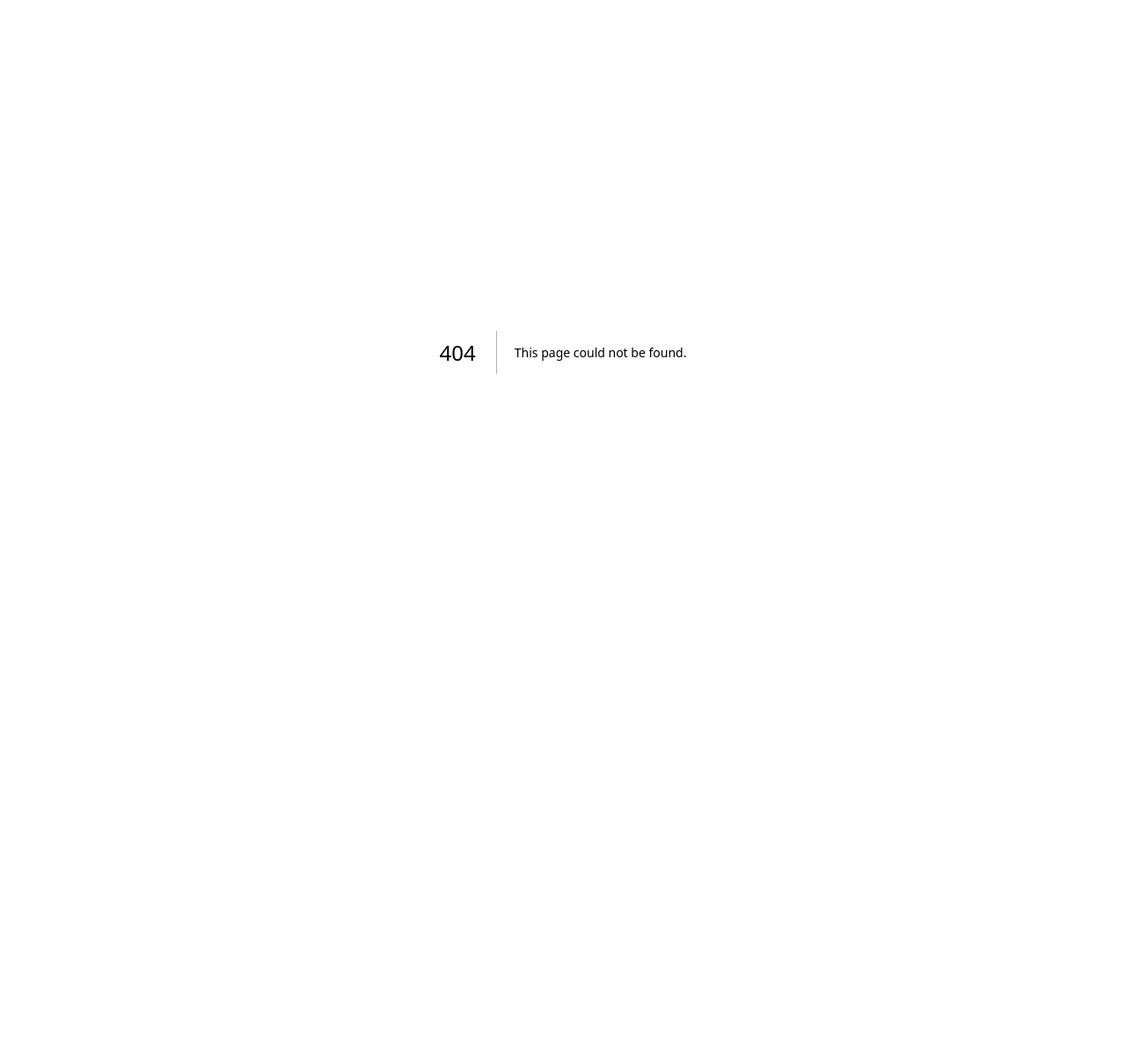
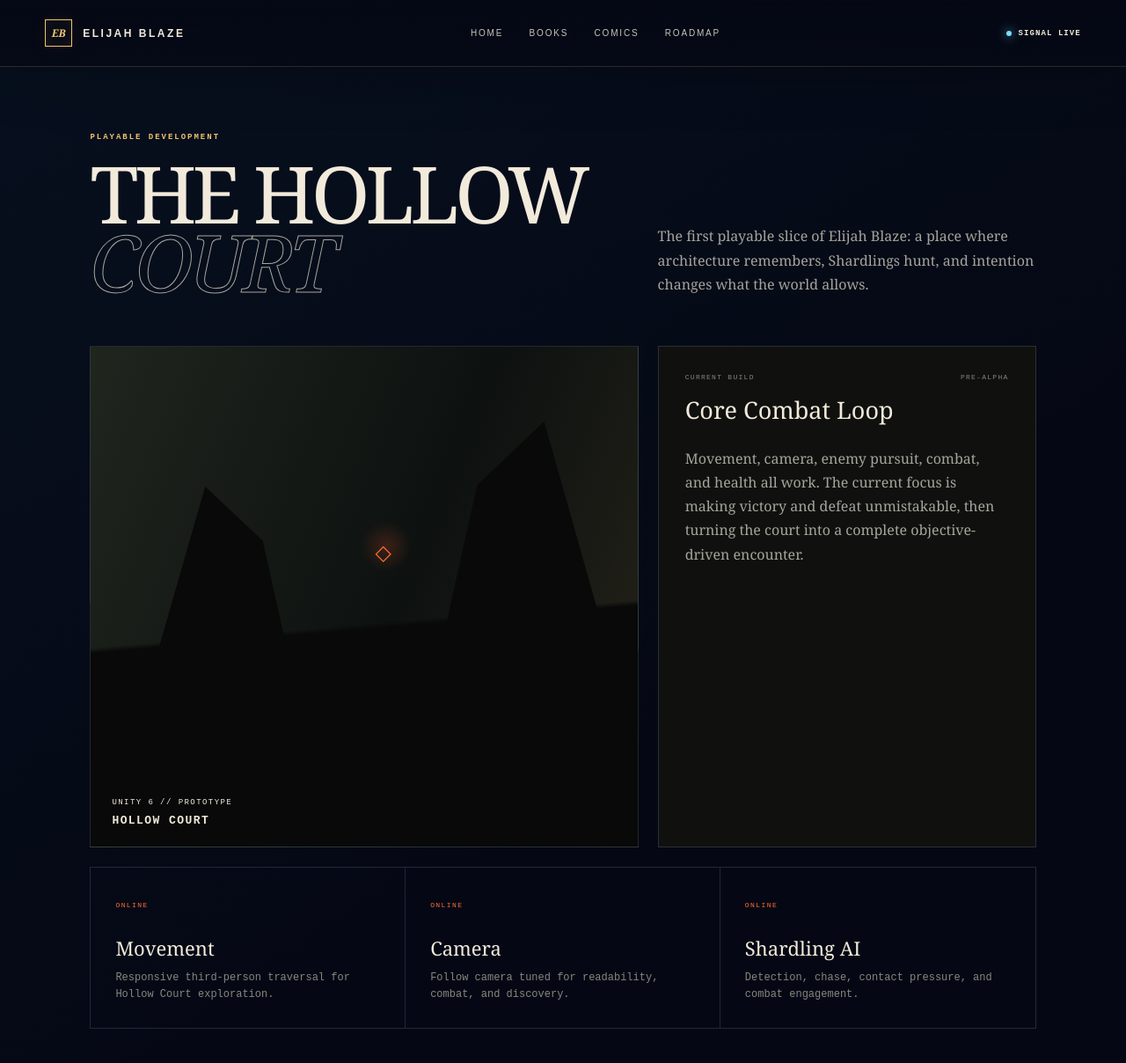
Before and after one commit to Richardatf/ElijahBlaze, a Next.js app: page /game in a window 1280 px wide. Before the commit this address had no page. Shown: the top 1208 px of the page at 88% size. Before the commit the page ends 800 px from the top, so only its background shows below. Built offline with nearby package versions, Linux system fonts and the light colour scheme.

Commit message:
Add dedicated Elijah Blaze game development page

```diff
--- /dev/null
+++ b/app/game/page.tsx
@@ -0,0 +1,36 @@
+import Link from "next/link";
+
+const systems = [
+  ["Movement", "ONLINE", "Responsive third-person traversal for Hollow Court exploration."],
+  ["Camera", "ONLINE", "Follow camera tuned for readability, combat, and discovery."],
+  ["Shardling AI", "ONLINE", "Detection, chase, contact pressure, and combat engagement."],
+  ["Combat", "ONLINE", "Close-range exchanges built around deliberate timing and clear impact."],
+  ["Health", "ONLINE", "Shared damage framework for Elijah and Shardlings."],
+  ["Death Feedback", "ACTIVE BUILD", "Visible defeat states, collapse effects, and player failure messaging."],
+  ["Gate Objective", "NEXT", "Defeat the court’s threats and awaken the sealed architecture."],
+];
+
+export default function GamePage() {
+  return (
+    <main id="main-content">
+      <header className="nav-shell">
+        <Link className="brand" href="/"><span className="brand-mark">EB</span><span>ELIJAH BLAZE</span></Link>
+        <nav aria-label="Game navigation"><Link href="/">Home</Link><Link href="/books">Books</Link><Link href="/comics">Comics</Link><a href="#roadmap">Roadmap</a></nav>
+        <Link className="nav-signal" href="/#signal"><span/>SIGNAL LIVE</Link>
+      </header>
+
+      <section className="section game" style={{paddingTop:150}}>
+        <div className="section-heading"><div><p className="kicker">PLAYABLE DEVELOPMENT</p><h2>THE HOLLOW<br/><i>COURT</i></h2></div><p className="lead">The first playable slice of Elijah Blaze: a place where architecture remembers, Shardlings hunt, and intention changes what the world allows.</p></div>
+        <div className="game-grid"><div className="prototype-visual"><div className="reticle">◇</div><div className="hud"><span>UNITY 6 // PROTOTYPE</span><b>HOLLOW COURT</b></div></div><div className="milestone-card"><div className="card-top"><p>CURRENT BUILD</p><span>PRE-ALPHA</span></div><h3>Core Combat Loop</h3><p className="lead">Movement, camera, enemy pursuit, combat, and health all work. The current focus is making victory and defeat unmistakable, then turning the court into a complete objective-driven encounter.</p></div></div>
+        <div className="system-strip">{systems.slice(0,3).map(([name,status,copy])=><article key={name}><span>{status}</span><h3>{name}</h3><p>{copy}</p></article>)}</div>
+      </section>
+
+      <section className="section codex" id="roadmap">
+        <div className="section-heading"><div><p className="kicker">DEVELOPMENT ROADMAP</p><h2>FROM CUBES<br/><i>TO COURT.</i></h2></div><p className="lead">We are deliberately proving the game with simple geometry before replacing anything with final characters, animation, VFX, or architecture.</p></div>
+        <div className="codex-grid">{systems.map(([name,status,copy],i)=><article key={name}><span className="entry-number">0{i+1}</span><p>{status}</p><h3>{name}</h3><p className="entry-copy">{copy}</p></article>)}</div>
+      </section>
+
+      <section className="section studio"><div className="studio-copy"><p className="kicker">DESIGN RULE</p><h2>DISCOVERY<br/><i>BEFORE LOOT.</i></h2><p className="manifesto">The player should ask “What is over there?” before asking “What do I get?”</p><p>Knowledge, resonance, access, and understanding are the real progression systems. AZEL does not simply make Elijah stronger. Their synchronization changes what he can perceive, understand, and awaken.</p></div><div className="principles"><p>CORE SYSTEMS</p>{[["01","KAVANAH"],["02","SYNCHRONIZATION"],["03","LIVING ARCHITECTURE"],["04","SHARDLING PRESSURE"]].map(x=><div key={x[0]}><span>{x[0]}</span><h3>{x[1]}</h3><b>↗</b></div>)}</div></section>
+    </main>
+  );
+}
```
